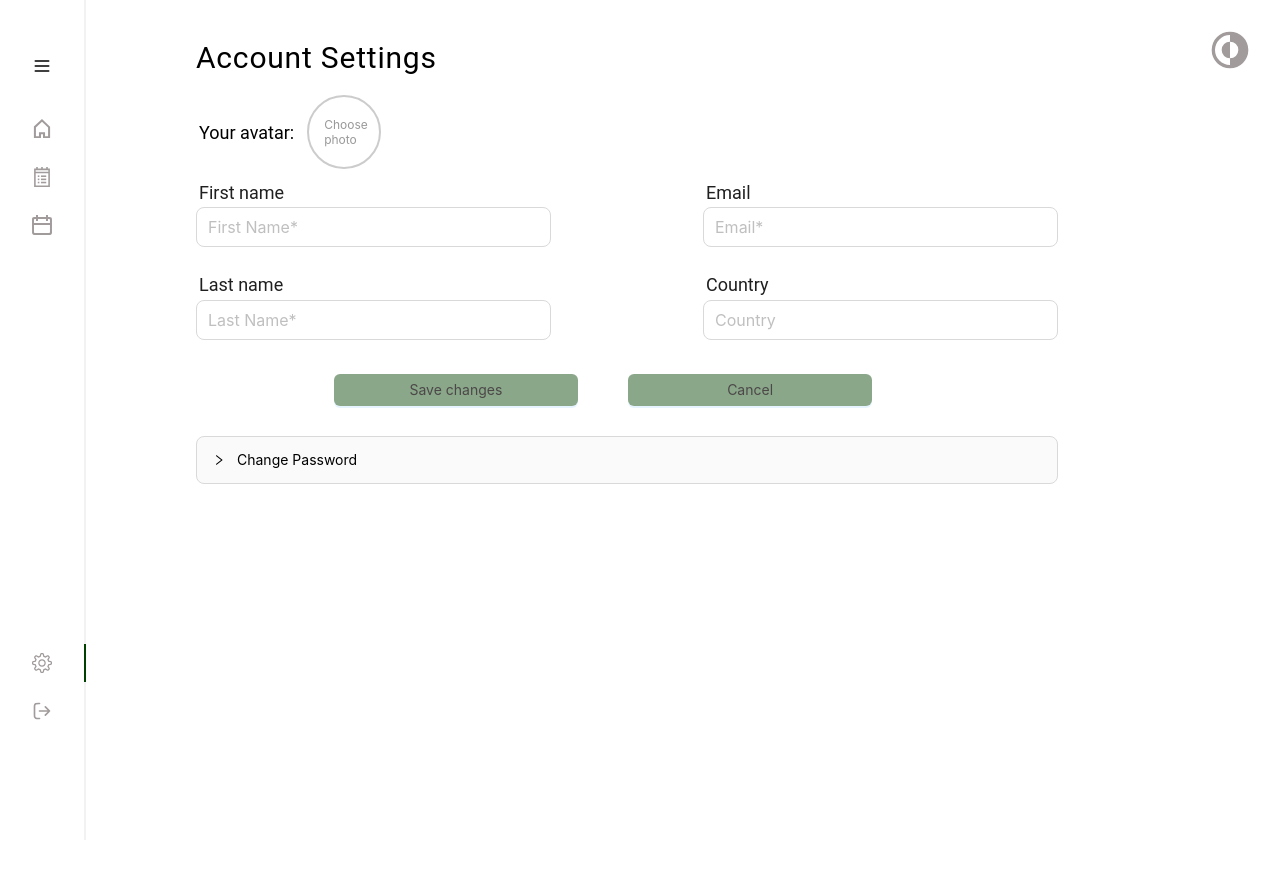
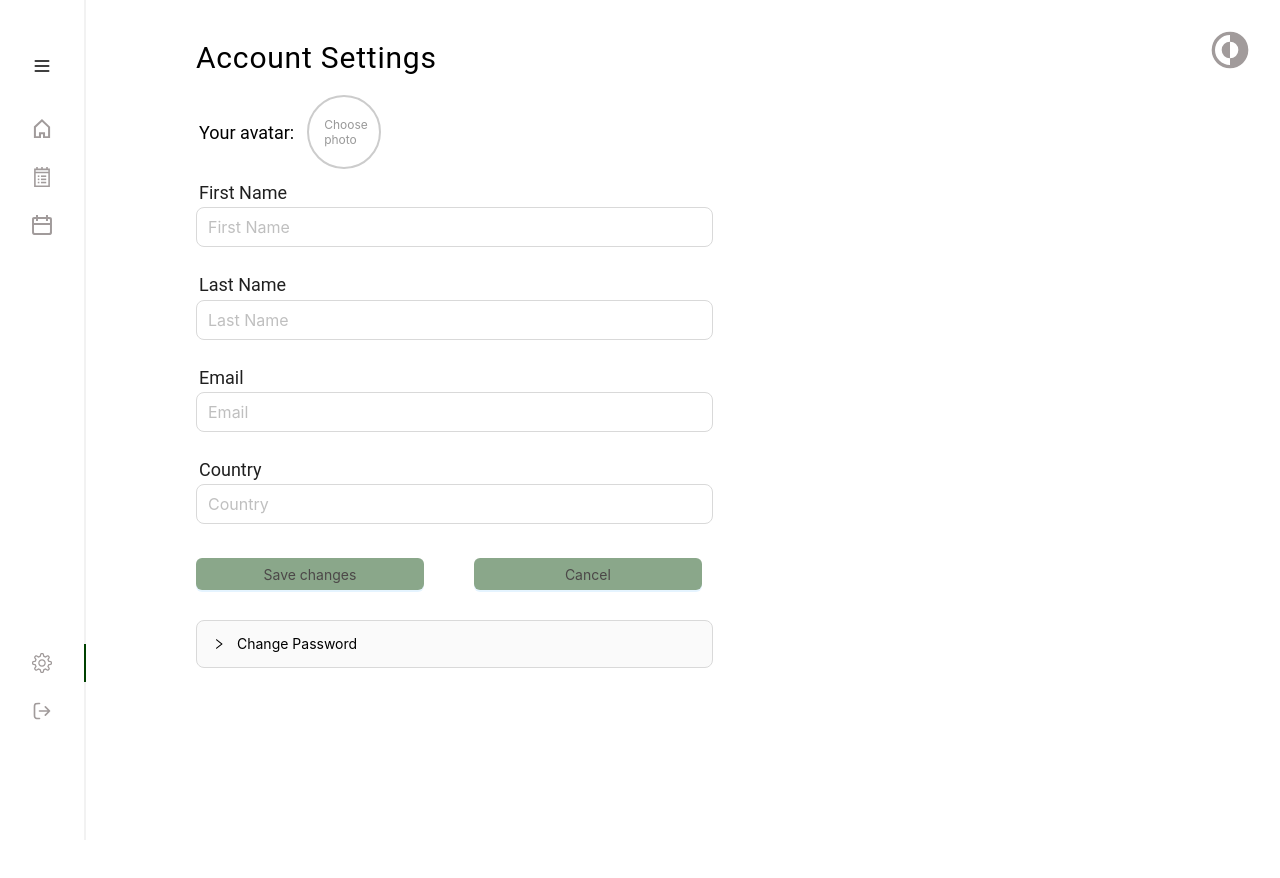
Before and after one commit to NadiiaNanivska/tasktracker-ui, a React (Create React App) app: page /settings in a window 1280 px wide. Shown: the top 878 px of the page. Built offline with nearby package versions, Linux system fonts and the light colour scheme.

Commit message:
Code refactoring

```diff
--- a/src/components/Settings.js
+++ b/src/components/Settings.js
@@ -12,6 +12,7 @@ import DarkModeItem from "../images/dark-mode.svg";
 import SidebarContext from "../contexts/SidebarContext";
 import PasswordCollapse from "./PasswordCollapse";
 import ChangePhotoPopover from "./ChangePhotoPopover";
+import fieldConfig from '../data/fieldConfig.json';
 
 
 const Settings = () => {
@@ -39,13 +40,25 @@ const Settings = () => {
             };
             reader.readAsDataURL(file);
         } else if(file && !file.type.startsWith('image/')){
-            alert('Будь ласка, виберіть зображення');
+            alert('Please choose an image');
         }
     }
 
     function handleDeletePhoto() {
         setSelectedPhoto(null);
     }
+
+    const formFields = fieldConfig.map(field => (
+        <div>
+            <span className={`settings-input-text ${isDarkMode ? 'dark' : ''}`}>{field.label}</span>
+            <Form.Item
+                name={field.name}
+                rules={field.rules}
+            >
+                <Input size="large" className={`settings-input ${isDarkMode ? 'dark' : ''}`} placeholder={field.label} />
+            </Form.Item>
+        </div>
+    ));
 
     return (
         <div className={`settings ${isDarkMode ? 'dark' : ''}`}>
@@ -69,50 +82,7 @@ const Settings = () => {
                 <div className="settings-fields">
                     <Form className="settings-form">
                         <div className="settings-form-parts">
-                        <div className="settings-form-part">
-                            <span className={`settings-input-text ${isDarkMode ? 'dark' : ''}`}>First name</span>
-                        <Form.Item
-                            name="first-name"
-                            rules={[
-                                { required: true, message: 'Please enter your first name' },
-                                { ...firstNameValidator },
-                            ]}
-                        >
-                            <Input size="large" className={`settings-input ${isDarkMode ? 'dark' : ''}`} placeholder="First Name*" />
-                        </Form.Item>
-                            <span className={`settings-input-text ${isDarkMode ? 'dark' : ''}`}>Last name</span>
-                        <Form.Item
-                            name="last-name"
-                            rules={[
-                                { required: true, message: 'Please enter your last name' },
-                                { ...lastNameValidator },
-                            ]}
-                        >
-                            <Input size="large" className={`settings-input ${isDarkMode ? 'dark' : ''}`} placeholder="Last Name*" />
-                        </Form.Item>
-                        </div>
-                        <div className="settings-form-part">
-                          <span className={`settings-input-text ${isDarkMode ? 'dark' : ''}`}>Email</span>
-                        <Form.Item
-                            name="email"
-                            rules={[
-                                { required: true, message: 'Please enter your email' },
-                                { ...emailValidator },
-                            ]}
-                        >
-                            <Input size="large" className={`settings-input ${isDarkMode ? 'dark' : ''}`}  placeholder="Email*" />
-                        </Form.Item>
-                            <span className={`settings-input-text ${isDarkMode ? 'dark' : ''}`}>Country</span>
-                        <Form.Item
-                            name="country"
-                            rules={[
-                                { required: true, message: 'Please enter your country' },
-                                { ...countryValidator },
-                            ]}
-                        >
-                            <Input size="large" className={`settings-input ${isDarkMode ? 'dark' : ''}`} placeholder="Country" />
-                        </Form.Item>
-                        </div>
+                            {formFields}
                         </div>
                         <div className="settings-button-wrapper">
                             <Button type="primary" htmlType="submit" className={`card-add-btn settings-btn ${isDarkMode ? 'dark' : ''}`}>
--- /dev/null
+++ b/src/data/fieldConfig.json
@@ -0,0 +1,30 @@
+[
+  {
+    "name": "first-name",
+    "label": "First Name",
+    "rules": [
+      { "required": true, "message": "Please enter your first name" }
+    ]
+  },
+  {
+    "name": "last-name",
+    "label": "Last Name",
+    "rules": [
+      { "required": true, "message": "Please enter your last name" }
+    ]
+  },
+  {
+    "name": "email",
+    "label": "Email",
+    "rules": [
+      { "required": true, "message": "Please enter your email" }
+    ]
+  },
+  {
+    "name": "country",
+    "label": "Country",
+    "rules": [
+      { "required": true, "message": "Please enter your country" }
+    ]
+  }
+]
--- a/src/styles/Settings.css
+++ b/src/styles/Settings.css
@@ -25,14 +25,11 @@
 
 .settings-form-parts {
     display: flex;
-}
-
-.settings-form-part {
-    flex: 6;
+    flex-direction: column;
 }
 
 .settings-input {
-    width: 70%;
+    width: 51%;
 }
 
 .settings-input.dark {
@@ -52,7 +49,7 @@
 .settings-button-wrapper {
     display: flex;
     flex-direction: row;
-    justify-content: center;
+    justify-content: flex-start;
     margin-right: 200px;
     gap: 50px
 }
@@ -60,7 +57,7 @@
 .settings-btn {
     margin-top: 10px;
     margin-bottom: 10px;
-    width: 30%;
+    width: 28%;
     color: #4c4848;
 }
 
@@ -86,7 +83,7 @@
 
 .settings-collapse {
     margin-top: 20px;
-    width: 85%;
+    width: 51%;
 }
 
 .settings-input-panel {
```
